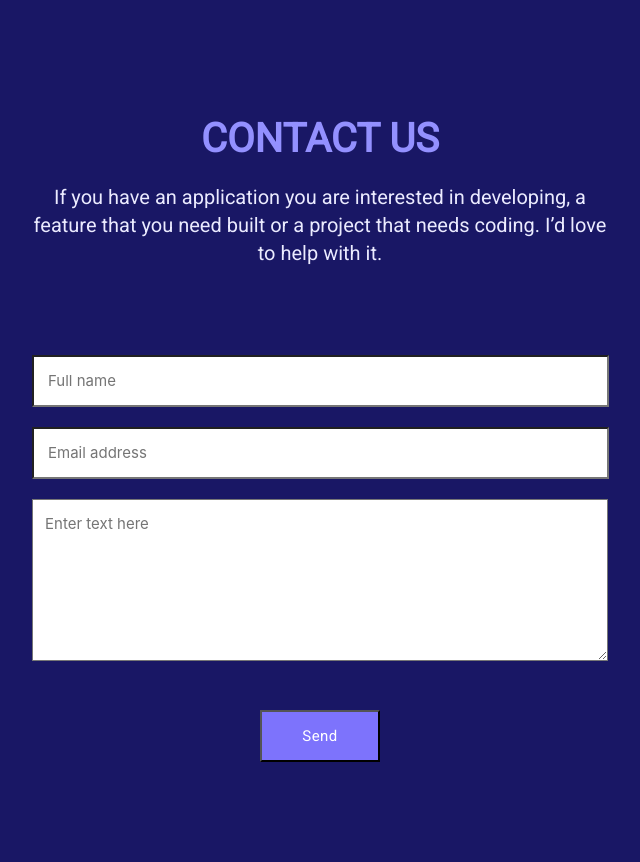
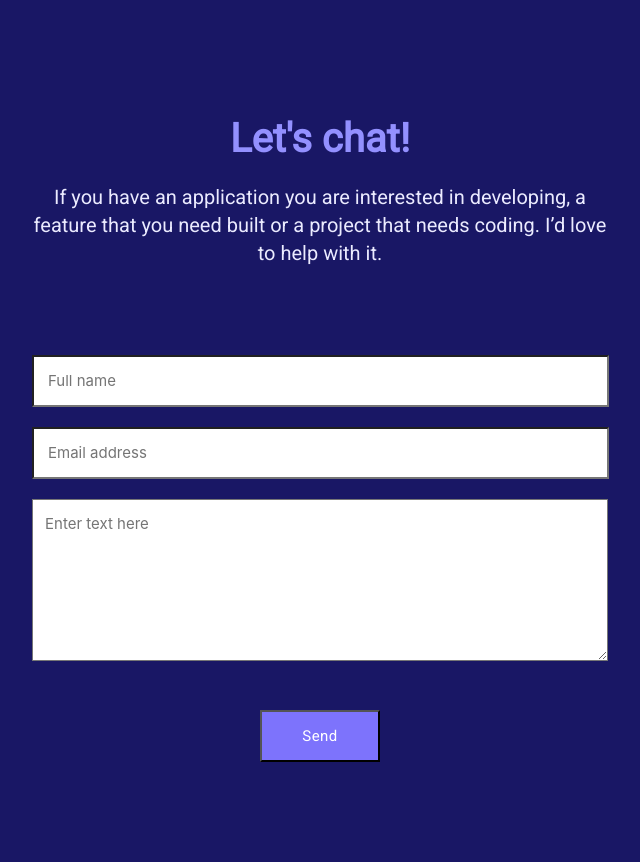
Before and after one commit to Sajeelzafar/Personal-Portfolio, a website: page index.html in a window 1280 px wide. Shown: the part 4020-4882 px from the top of the page, without its empty margins (321-961 px from the left). Drawn offline with Linux system fonts and the light colour scheme.

Commit message:
Rephrased footer form Heading

```diff
--- a/index.html
+++ b/index.html
@@ -229,6 +229,7 @@
     <footer class="footer-form">
         <div class="footer-heading">
             <h2 class="contact-heading">CONTACT US</h2>
+            <h2 class="contact-heading-desktop">Let's chat!</h2>
             <p class="contact-details">
                 If you have an application you are
                 interested in developing, a feature that you
--- a/style.css
+++ b/style.css
@@ -818,7 +818,11 @@
     width: 45%;
   }
 
-  .contact-heading {
+  .contact-heading{
+    display: none;
+  }
+
+  .contact-heading-desktop {
     text-align: center;
     height: 56px;
     font-family: 'Roboto', sans-serif;
```
